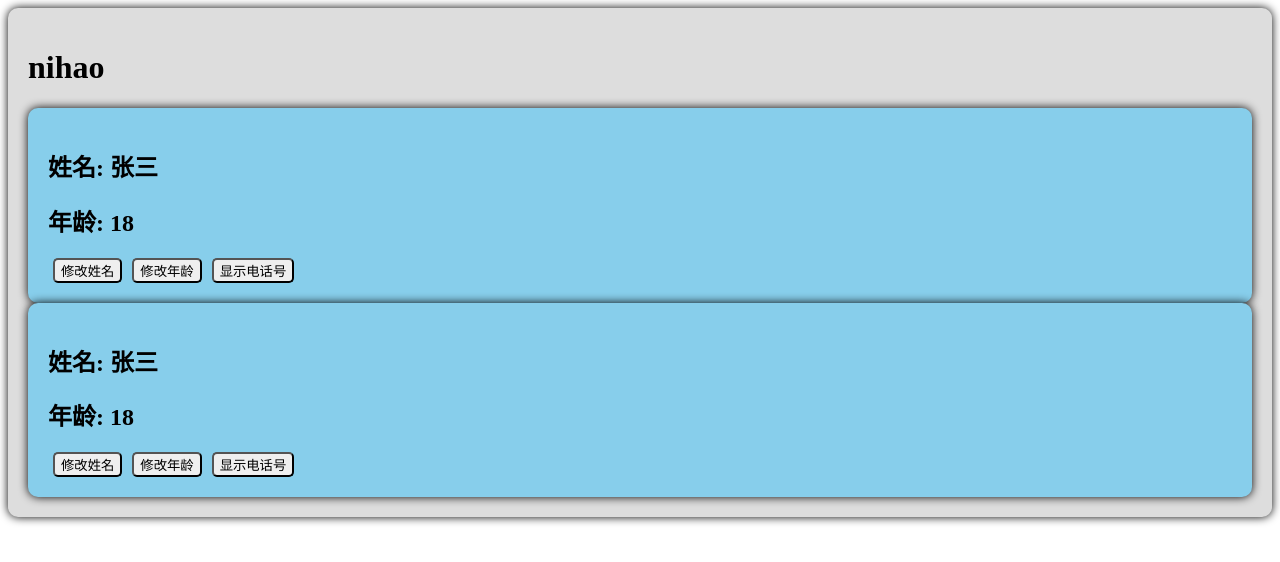
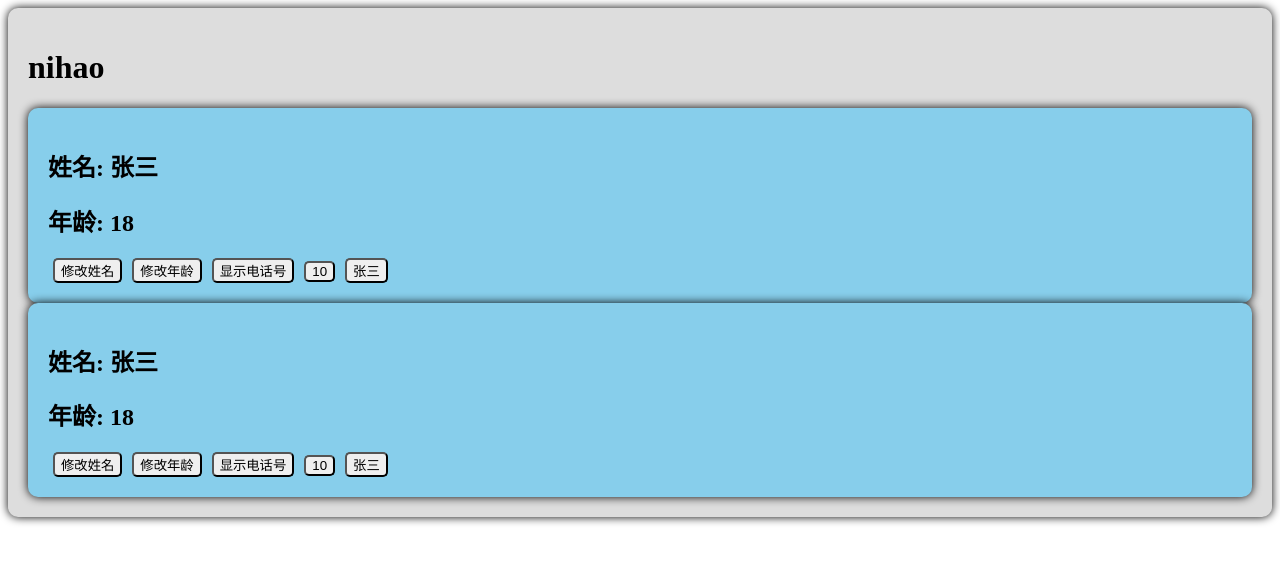
Before and after one commit to silverneedleor/vue3-test, a Vue app: page / in a window 1280 px wide. Shown: the top 562 px of the page. Built offline with nearby package versions, Linux system fonts and the light colour scheme.

Commit message:
1.2_vue3对于vue2的语法的兼容以及注意问题

```diff
--- a/src/components/Person.vue
+++ b/src/components/Person.vue
@@ -5,12 +5,29 @@
     <button @click="changeName">修改姓名</button>
     <button @click="changeAge">修改年龄</button>
     <button @click="showTel">显示电话号</button>
+    <button @click="b">{{a}}</button>
+    <button @click="b">{{c}}</button>
   </div>
 </template>
 
 <script lang="ts">
 export default {
   name: "Person",
+  beforeCreate() {
+    console.log('beforeCreate')
+  },
+  data() {
+    return {
+      a: 10,
+      // 需要格外注意, setup的执行顺序优先,因此才能读到, 但是不能反过来
+      c: this.name,
+    }
+  },
+  methods: {
+    b() {
+      console.log('b')
+    },
+  },
   setup(){
   // 数据, 此时数据不是响应式的
     let name = '张三';
```
